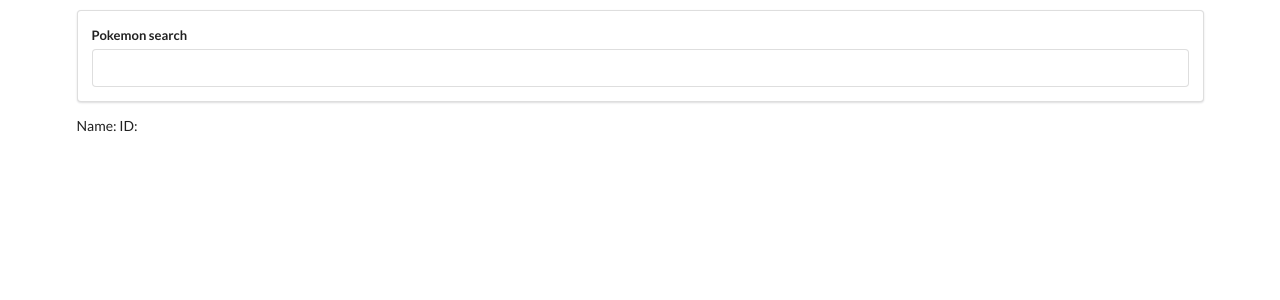
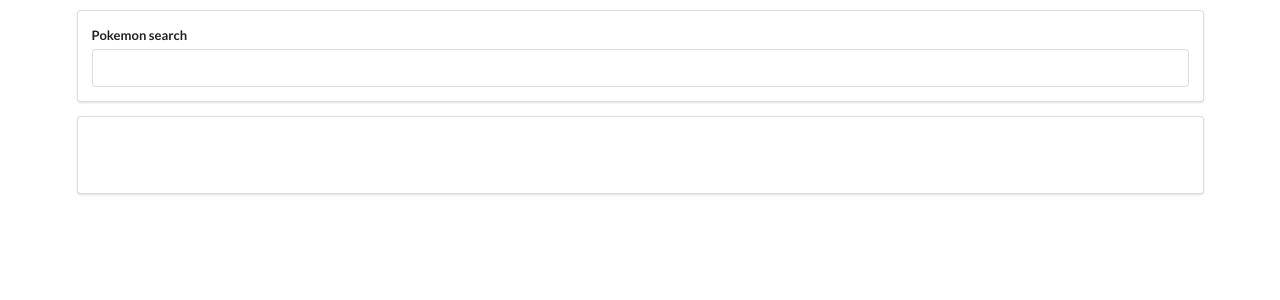
Before and after one commit to ptavaresh/pokedex, a React (Create React App) app: page / in a window 1280 px wide. Shown: the top 300 px of the page. Built offline with nearby package versions, Linux system fonts and the light colour scheme.

Commit message:
Adding the picture to the selected pokemon

```diff
--- a/src/components/App.js
+++ b/src/components/App.js
@@ -1,32 +1,26 @@
 import React from 'react';
 
 import PokeSearch from './PokeSearch';
+import PokemonInfo from './PokemonInfo';
 
 import pokeapi from '../api/pokeapi';
 
 class App extends React.Component {
-    state = { pokemons: [] };
+    state = { pokemons: [], picture: '' };
 
     onSearchSubmit = async name => {
-      const response = await pokeapi.get('ditto'//, {
-        //params: { query: name }
-      //}
-      //
-      );
-    console.log(response.data.name)
+      const response = await pokeapi.get(name);
+
     console.log(response)
-    console.log(response.data.sprites.back_default)
-      this.setState({ pokemons: response.data });
+
+      this.setState({ pokemons: response.data, picture: response.data.sprites.front_default });
     };
 
     render() {
       return (
         <div className="ui container" style={{ marginTop: '10px' }}>
           <PokeSearch onSubmit={this.onSearchSubmit} />
-          Name: {this.state.pokemons.name}
-          ID: {this.state.pokemons.id}
-          <img src={this.state.pokemons.sprites}/>
-
+          <PokemonInfo pokemons={this.state.pokemons} picture={this.state.picture} />
         </div>
       );
     }
--- /dev/null
+++ b/src/components/PokemonInfo.js
@@ -0,0 +1,16 @@
+import React from 'react';
+
+class PokemonInfo extends React.Component {
+    render () {
+
+        return (
+            <div className="ui center aligned segment" style={{ marginTop: '10px' }}>
+                <h1>{this.props.pokemons.name}</h1>
+                <p>{this.props.pokemons.id}</p>
+                <img src={this.props.picture} alt={this.props.pokemons.name}/>
+            </div>
+        )
+    }
+}
+
+export default PokemonInfo;
```
